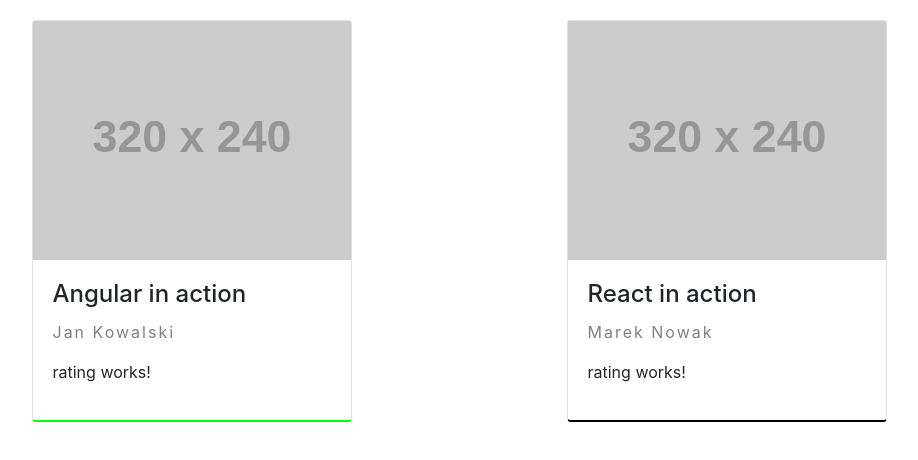
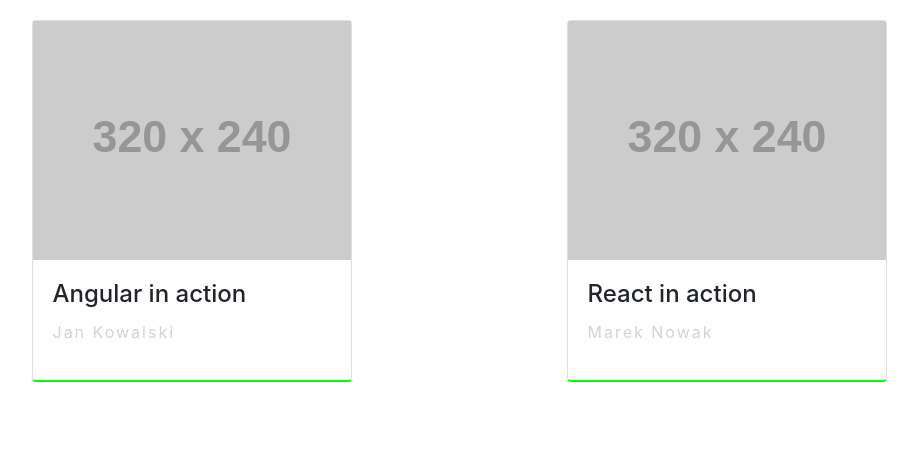
Before and after one commit to dynekpl/kodolamacz-angular, an Angular app: page / in a window 1280 px wide. Shown: the top 460 px of the page, without its empty margins (181-1099 px from the left). Built offline with nearby package versions, Linux system fonts and the light colour scheme.

Commit message:
font-awesome added

```diff
--- a/package.json
+++ b/package.json
@@ -23,6 +23,7 @@
     "@angular/router": "^5.0.0",
     "bootstrap": "^4.0.0-beta.2",
     "core-js": "^2.4.1",
+    "font-awesome": "^4.7.0",
     "jquery": "^3.2.1",
     "popper.js": "^1.12.9",
     "rxjs": "^5.5.2",
--- a/src/app/app.component.css
+++ b/src/app/app.component.css
@@ -23,3 +23,8 @@
   width: 320px;
   border-bottom: 2px solid black;
 }
+
+.book-authors {
+  letter-spacing: 2px;
+  color: lightgray;
+}
--- a/src/app/app.component.html
+++ b/src/app/app.component.html
@@ -1,6 +1,6 @@
 <div class="container">
-  <div class="card" *ngIf="editedBook !== null">
-    <div class="text-center" [style.fontSize.px]="titleSize">Book</div>
+  <div *ngIf="editedBook !== null" class="form-book">
+    <h4 class="text-center">Book</h4>
     <div class="form-group">
       <label for="title">Title:</label>
       <input id="title" class="form-control" placeholder="Enter title"
@@ -8,13 +8,11 @@
     </div>
     <div class="form-group">
       <label for="authors">Authors:</label>
-      <input id="authors" class="form-control" placeholder="Enter authors"
-             [(ngModel)]="editedBook.authors">
+      <input id="authors" class="form-control" placeholder="Enter authors" [(ngModel)]="editedBook.authors">
     </div>
     <div class="form-group">
       <label for="category">Category:</label>
-      <input id="category" type="color"
-             [(ngModel)]="editedBook.category">
+      <input id="category" type="color" [(ngModel)]="editedBook.category">
     </div>
     <div class="form-group">
       <input id="bestseller" type="checkbox" [(ngModel)]="editedBook.bestseller">
@@ -30,9 +28,10 @@
       <img src="http://placehold.it/320x240" alt="Cover">
       <div class="card-body">
         <h4 class="card-title truncate" [class.selected]="book === selectedBook">{{book.title}}</h4>
-        <p class="card-text truncate" [ngStyle]="authorsStyle">{{book.authors}}</p>
-        <app-rating></app-rating>
+        <p class="card-text truncate book-authors">{{book.authors}}</p>
+        <app-rating [rating]="book.rating" ></app-rating>
       </div>
     </div>
   </div>
+
 </div>
--- a/src/app/app.component.ts
+++ b/src/app/app.component.ts
@@ -8,43 +8,33 @@ import { Component } from '@angular/core';
 export class AppComponent {
   books = [
     {
-    id: '1',
+      id: 1,
       title: 'Angular in action',
       authors: 'Jan Kowalski',
-    category : "#00ff00",
-    bestseller : true
+      category: '#00ff00',
+      bestseller: true,
+      rating: 5
     },
     {
-    id: '2',
+      id: 2,
       title: 'React in action',
       authors: 'Marek Nowak',
-    category : "#000000",
-    bestseller : false
+      category: '#00ff00',
+      bestseller: false,
+      rating: 3
     }
   ];
-
-  titleSize = 24;
-  get authorsStyle() {
-    return {
-      color: 'gray',
-      letterSpacing: '2px'
-    };
-  }
-
   selectedBook = null;
   editedBook = null;
-
-  select(book){
+  select(book) {
     this.selectedBook = book;
     this.editedBook = Object.assign({}, book);
   }
-
-  save(){
+  save() {
     Object.assign(this.selectedBook, this.editedBook);
     this.reset();
   }
-
-  reset(){
+  reset() {
     this.selectedBook = null;
     this.editedBook = null;
   }
--- a/src/app/shared/rating/rating.component.css
+++ b/src/app/shared/rating/rating.component.css
@@ -0,0 +1,4 @@
+.star {
+  color: red;
+  margin-right: 2px;
+}
--- a/src/app/shared/rating/rating.component.html
+++ b/src/app/shared/rating/rating.component.html
@@ -1,3 +1,4 @@
 <p>
-  rating works!
+  <span *ngFor="let value of values" class="fa fa-star"
+        [ngClass]="{'fa-star': value, 'fa-star-o': !value}"></span>
 </p>
--- a/src/app/shared/rating/rating.component.ts
+++ b/src/app/shared/rating/rating.component.ts
@@ -1,4 +1,4 @@
-import { Component, OnInit } from '@angular/core';
+import {Component, Input, OnInit} from '@angular/core';
 
 @Component({
   selector: 'app-rating',
@@ -7,9 +7,16 @@ import { Component, OnInit } from '@angular/core';
 })
 export class RatingComponent implements OnInit {
 
-  constructor() { }
+  @Input()
+  rating = 0;
+  @Input()
+  maxRating = 5;
+  values: boolean[] = [];
 
   ngOnInit() {
+    for (let index = 1; index <= this.maxRating; index++) {
+      this.values.push(index <= this.rating);
+    }
   }
 
 }
```
Also changed, not shown: src/app/app.module.ts (+7 -7 lines), src/app/shared/shared.module.ts (+10 -7 lines), 1 other file (tests, documents, lock files or other folders). Lines whose indentation alone changed are shown as unchanged.
